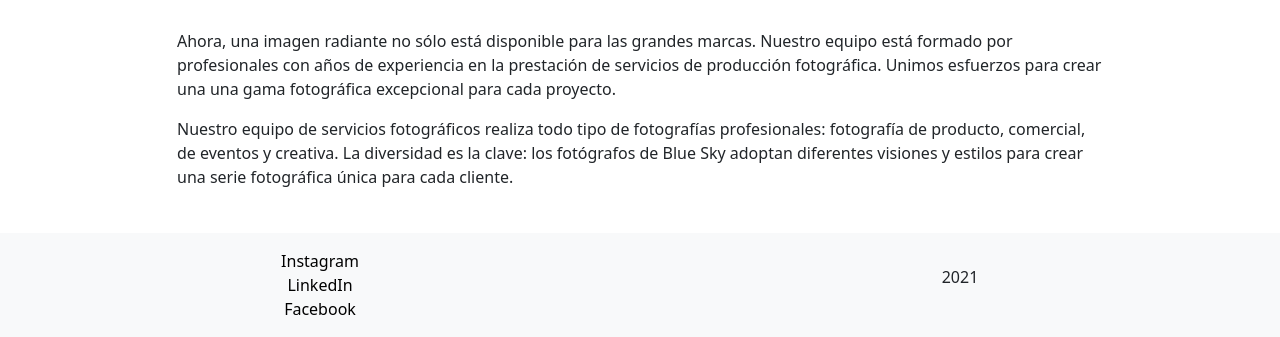
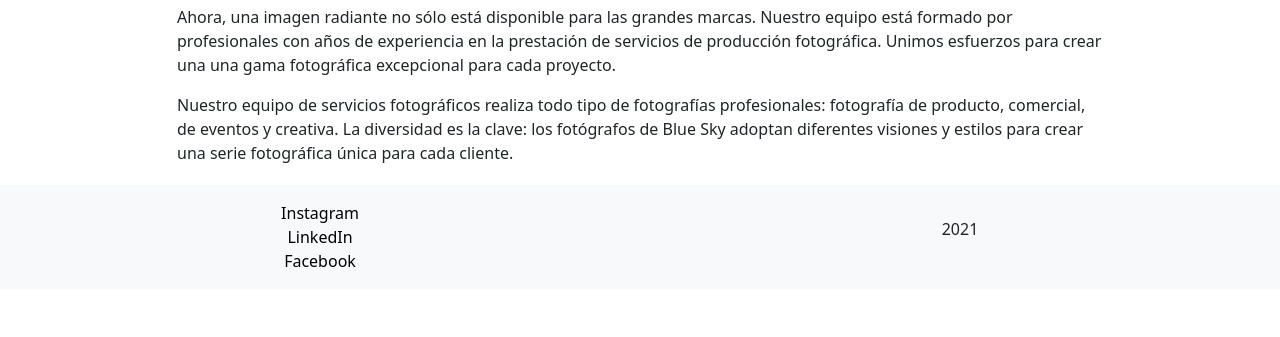
Before and after one commit to KanNeimann/PaginaFotografo-Neimann, a website: page informacion.html in a window 1280 px wide. Shown: the part 485-822 px from the top of the page. After the commit the page ends 800 px from the top, so only its background shows below. Drawn offline with nearby package versions, Linux system fonts and the light colour scheme.

Commit message:
Revert "Update informacion.html"
This reverts commit 7f09dd234fe33e45822a9182cf1d0b49fd3b8ede.

```diff
--- a/informacion.html
+++ b/informacion.html
@@ -67,7 +67,7 @@
     <main class="container-md">
       <div class="row py-1 justify-content-center">
       <h2 class="text-center titulo py-4">Informacion</h2>
-      <div class="col-10 py-4">
+      <div class="col-10">
       <p class="text-justify">
         Ahora, una imagen radiante no sólo está disponible para las grandes marcas. Nuestro equipo está formado por profesionales con años de experiencia en la prestación de servicios de producción fotográfica. Unimos esfuerzos para crear una una gama fotográfica excepcional para cada proyecto.
       </p>
```
